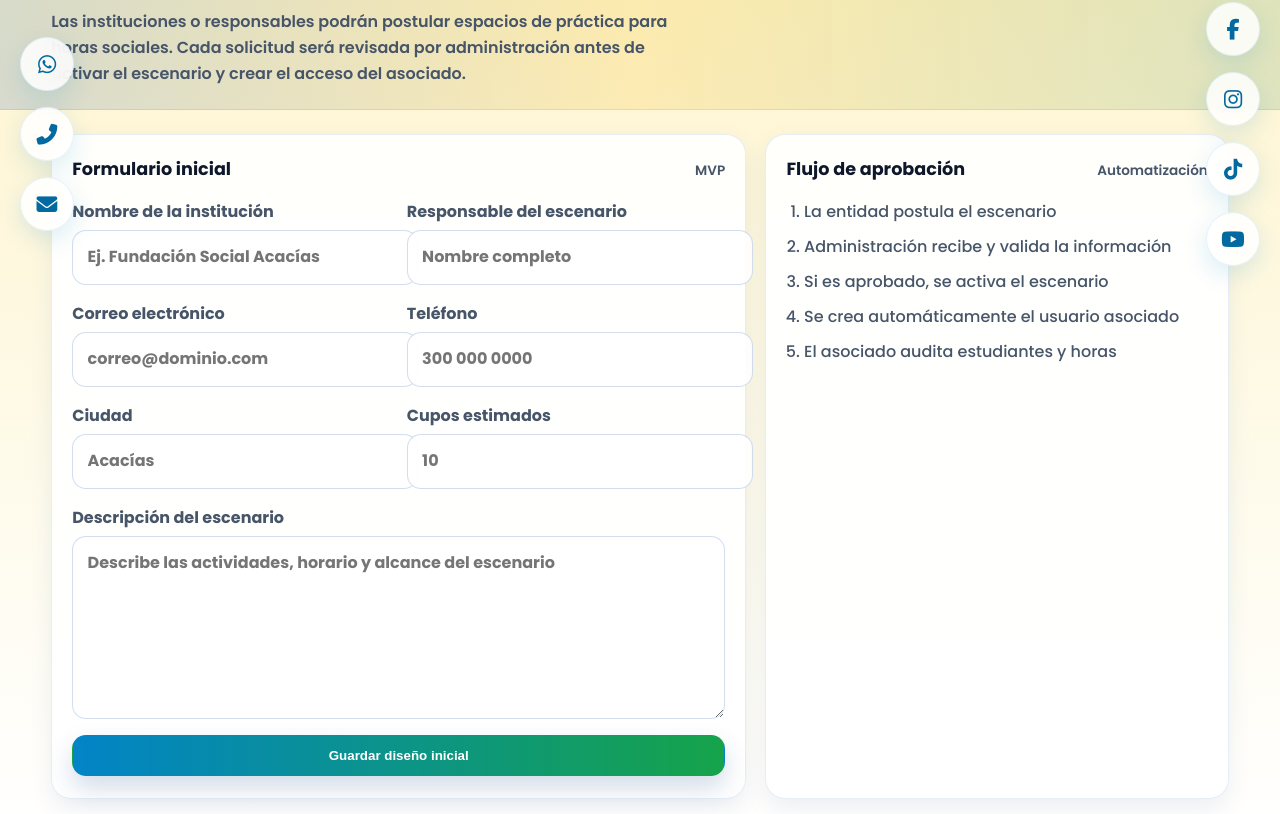
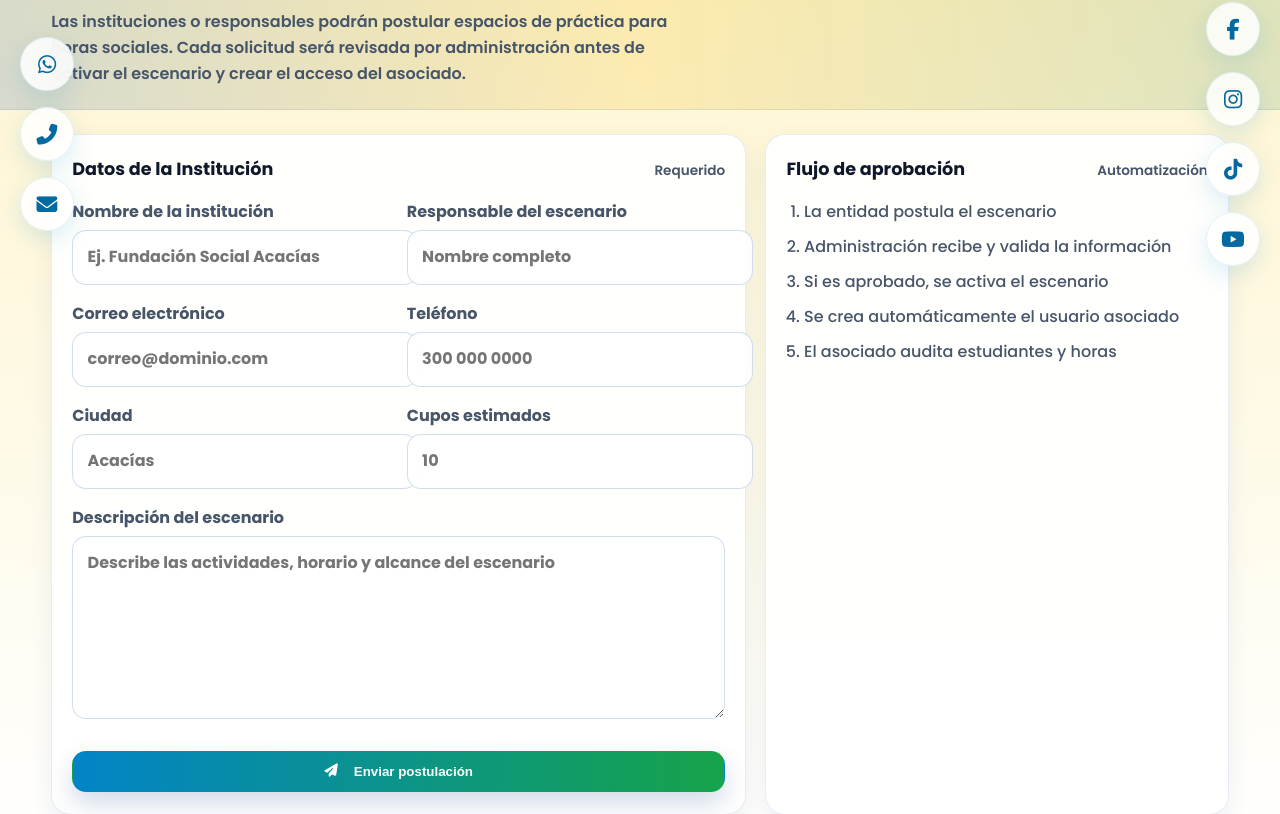
Before and after one commit to colsabiacacias2-crypto/colsabi-, a Next.js app: page /postular-escenario in a window 1280 px wide. Shown: the part 266-1080 px from the top of the page. Built offline with nearby package versions, Linux system fonts and the light colour scheme; no server answers.

Commit message:
feat: formulario funcional de postulacion de escenarios y transiciones de pagina en todo el sistema

```diff
--- a/app/api/public/scenario-applications/route.js
+++ b/app/api/public/scenario-applications/route.js
@@ -1,61 +1,60 @@
 import { NextResponse } from 'next/server'
+import { getPrisma } from '../../../../lib/prisma'
 import { z } from 'zod'
-import { corsPreflight, resolveCorsHeaders } from '../../../../lib/security/cors'
-import { assertJsonRequest, enforceRateLimit, getClientIp, sanitizePayload } from '../../../../lib/security/request'
-import { hasDatabase, getPrisma } from '../../../../lib/prisma'
 
+// Esquema de validación para los datos entrantes
 const applicationSchema = z.object({
-  organizationName: z.string().min(2).max(160),
-  contactName: z.string().min(2).max(160),
-  contactEmail: z.string().email().max(180),
-  contactPhone: z.string().min(7).max(40),
-  city: z.string().min(2).max(80),
-  address: z.string().min(2).max(180).optional().or(z.literal('')),
-  capacity: z.coerce.number().int().positive().max(500).optional(),
-  description: z.string().min(30).max(2000)
+  organizationName: z.string().min(3, "El nombre de la institución es muy corto"),
+  contactName: z.string().min(3, "El nombre del responsable es muy corto"),
+  contactEmail: z.string().email("Correo electrónico inválido"),
+  contactPhone: z.string().min(7, "El teléfono no es válido"),
+  city: z.string().min(3, "La ciudad es muy corta"),
+  capacity: z.coerce.number().int().min(1, "Debe haber al menos 1 cupo").optional().default(10),
+  description: z.string().min(20, "La descripción debe ser más detallada")
 })
 
-export async function OPTIONS(request) {
-  return corsPreflight(request)
-}
+export async function POST(req) {
+  try {
+    const body = await req.json()
 
-export async function POST(request) {
-  const origin = request.headers.get('origin') || ''
-  const headers = resolveCorsHeaders(origin)
-
-  try {
-    enforceRateLimit(`public:scenario-application:${getClientIp(request)}`)
-    assertJsonRequest(request)
-
-    const input = sanitizePayload(await request.json())
-    const payload = applicationSchema.parse(input)
-
-    if (!hasDatabase()) {
-      return NextResponse.json({ error: 'Database not configured' }, { status: 503, headers })
+    // 1. Validar los datos con Zod
+    const result = applicationSchema.safeParse(body)
+    if (!result.success) {
+      return NextResponse.json(
+        { error: 'Datos inválidos', details: result.error.flatten().fieldErrors },
+        { status: 400 }
+      )
     }
 
+    const data = result.data
+
+    // 2. Conectar a la base de datos y guardar la postulación
     const prisma = getPrisma()
-    const created = await prisma.scenarioApplication.create({
+
+    const newApplication = await prisma.scenarioApplication.create({
       data: {
-        organizationName: payload.organizationName,
-        contactName: payload.contactName,
-        contactEmail: payload.contactEmail,
-        contactPhone: payload.contactPhone,
-        city: payload.city,
-        address: payload.address || null,
-        capacity: payload.capacity ?? null,
-        description: payload.description
+        organizationName: data.organizationName,
+        contactName: data.contactName,
+        contactEmail: data.contactEmail,
+        contactPhone: data.contactPhone,
+        city: data.city,
+        capacity: data.capacity,
+        description: data.description,
+        status: 'PENDING'
       }
     })
 
-    return NextResponse.json({ ok: true, id: created.id }, { headers })
+    // 3. Devolver respuesta exitosa
+    return NextResponse.json(
+      { message: 'Postulación enviada con éxito', id: newApplication.id },
+      { status: 201 }
+    )
+
   } catch (error) {
-    const message = error instanceof Error ? error.message : 'Invalid request'
-
-    if (message === 'Too many requests') {
-      return NextResponse.json({ error: message }, { status: 429, headers })
-    }
-
-    return NextResponse.json({ error: 'Bad request' }, { status: 400, headers })
+    console.error('Error al guardar la postulación:', error)
+    return NextResponse.json(
+      { error: 'Error interno del servidor al procesar la solicitud' },
+      { status: 500 }
+    )
   }
 }
--- a/app/globals.css
+++ b/app/globals.css
@@ -18,6 +18,13 @@
   --transition-smooth: cubic-bezier(0.25, 1, 0.5, 1);
   --font-main: var(--font-poppins), 'Segoe UI', Tahoma, Geneva, Verdana, sans-serif;
   --font-heading: var(--font-montserrat), 'Segoe UI', Tahoma, Geneva, Verdana, sans-serif;
+}
+
+/* Page transitions */
+.page-transition {
+  min-height: 100vh;
+  display: flex;
+  flex-direction: column;
 }
 *{box-sizing:border-box}
 html,body{margin:0;padding:0;scroll-behavior:smooth}
--- a/app/postular-escenario/page.js
+++ b/app/postular-escenario/page.js
@@ -1,12 +1,77 @@
+'use client'
 import Link from 'next/link'
+import { useState } from 'react'
 
 export default function PostularEscenarioPage() {
+  const [formData, setFormData] = useState({
+    organizationName: '',
+    contactName: '',
+    contactEmail: '',
+    contactPhone: '',
+    city: '',
+    capacity: '',
+    description: ''
+  })
+
+  const [loading, setLoading] = useState(false)
+  const [error, setError] = useState(null)
+  const [success, setSuccess] = useState(false)
+
+  const handleChange = (e) => {
+    const { name, value } = e.target
+    setFormData(prev => ({ ...prev, [name]: value }))
+  }
+
+  const handleSubmit = async (e) => {
+    e.preventDefault()
+    setLoading(true)
+    setError(null)
+    setSuccess(false)
+
+    try {
+      const res = await fetch('/api/public/scenario-applications', {
+        method: 'POST',
+        headers: { 'Content-Type': 'application/json' },
+        body: JSON.stringify(formData)
+      })
+
+      const data = await res.json()
+
+      if (!res.ok) {
+        if (data.details) {
+          const firstError = Object.values(data.details)[0][0]
+          throw new Error(firstError || 'Error al validar los datos')
+        }
+        throw new Error(data.error || 'Ocurrió un error al enviar la postulación')
+      }
+
+      setSuccess(true)
+      setFormData({
+        organizationName: '',
+        contactName: '',
+        contactEmail: '',
+        contactPhone: '',
+        city: '',
+        capacity: '',
+        description: ''
+      })
+
+      // Auto-ocultar el mensaje de éxito después de 5 segundos
+      setTimeout(() => setSuccess(false), 5000)
+
+    } catch (err) {
+      setError(err.message)
+    } finally {
+      setLoading(false)
+    }
+  }
+
   return (
     <main className="workspace-page workspace-page--public">
       <section className="workspace-public-hero">
         <div className="container workspace-public-hero__wrap">
           <div>
-            <span className="workspace-topbar__eyebrow">Nuevo apartado público</span>
+            <span className="workspace-topbar__eyebrow">Formulario de Convenio</span>
             <h1>Postulación de escenarios de práctica</h1>
             <p>
               Las instituciones o responsables podrán postular espacios de práctica para horas sociales.
@@ -20,43 +85,71 @@ export default function PostularEscenarioPage() {
       <section className="container workspace-public-grid">
         <article className="workspace-panel">
           <div className="workspace-panel__header">
-            <h2>Formulario inicial</h2>
-            <span>MVP</span>
+            <h2>Datos de la Institución</h2>
+            <span>Requerido</span>
           </div>
-          <form className="workspace-form">
+
+          {success && (
+            <div style={{ background: '#dcfce7', color: '#065f46', padding: '1rem', borderRadius: '8px', marginBottom: '1rem', display: 'flex', alignItems: 'center', gap: '0.5rem' }}>
+              <i className="fa-solid fa-circle-check"></i>
+              <span>¡Postulación enviada con éxito! El administrador la revisará pronto.</span>
+            </div>
+          )}
+
+          {error && (
+            <div style={{ background: '#fee2e2', color: '#991b1b', padding: '1rem', borderRadius: '8px', marginBottom: '1rem', display: 'flex', alignItems: 'center', gap: '0.5rem' }}>
+              <i className="fa-solid fa-circle-exclamation"></i>
+              <span>{error}</span>
+            </div>
+          )}
+
+          <form className="workspace-form" onSubmit={handleSubmit}>
             <div className="workspace-form__grid">
               <label>
                 <span>Nombre de la institución</span>
-                <input type="text" placeholder="Ej. Fundación Social Acacías" />
+                <input required type="text" name="organizationName" value={formData.organizationName} onChange={handleChange} placeholder="Ej. Fundación Social Acacías" />
               </label>
               <label>
                 <span>Responsable del escenario</span>
-                <input type="text" placeholder="Nombre completo" />
+                <input required type="text" name="contactName" value={formData.contactName} onChange={handleChange} placeholder="Nombre completo" />
               </label>
               <label>
                 <span>Correo electrónico</span>
-                <input type="email" placeholder="correo@dominio.com" />
+                <input required type="email" name="contactEmail" value={formData.contactEmail} onChange={handleChange} placeholder="correo@dominio.com" />
               </label>
               <label>
                 <span>Teléfono</span>
-                <input type="text" placeholder="300 000 0000" />
+                <input required type="tel" name="contactPhone" value={formData.contactPhone} onChange={handleChange} placeholder="300 000 0000" />
               </label>
               <label>
                 <span>Ciudad</span>
-                <input type="text" placeholder="Acacías" />
+                <input required type="text" name="city" value={formData.city} onChange={handleChange} placeholder="Acacías" />
               </label>
               <label>
                 <span>Cupos estimados</span>
-                <input type="number" placeholder="10" />
+                <input required type="number" min="1" name="capacity" value={formData.capacity} onChange={handleChange} placeholder="10" />
               </label>
             </div>
             <label>
               <span>Descripción del escenario</span>
-              <textarea rows="6" placeholder="Describe las actividades, horario y alcance del escenario"></textarea>
+              <textarea required rows="6" name="description" value={formData.description} onChange={handleChange} placeholder="Describe las actividades, horario y alcance del escenario"></textarea>
             </label>
-            <button type="button" className="workspace-btn workspace-btn--primary">Guardar diseño inicial</button>
+
+            <button
+              type="submit"
+              className="workspace-btn workspace-btn--primary"
+              disabled={loading}
+              style={{ width: '100%', marginTop: '1rem', opacity: loading ? 0.7 : 1 }}
+            >
+              {loading ? (
+                <><i className="fa-solid fa-spinner fa-spin" style={{ marginRight: '8px' }}></i> Enviando postulación...</>
+              ) : (
+                <><i className="fa-solid fa-paper-plane" style={{ marginRight: '8px' }}></i> Enviar postulación</>
+              )}
+            </button>
           </form>
         </article>
+
         <article className="workspace-panel">
           <div className="workspace-panel__header">
             <h2>Flujo de aprobación</h2>
--- /dev/null
+++ b/app/template.js
@@ -0,0 +1,24 @@
+'use client'
+
+import { useEffect, useState } from 'react'
+
+export default function Template({ children }) {
+  const [mounted, setMounted] = useState(false)
+
+  useEffect(() => {
+    setMounted(true)
+  }, [])
+
+  return (
+    <div
+      className="page-transition"
+      style={{
+        opacity: mounted ? 1 : 0,
+        transform: mounted ? 'translateY(0)' : 'translateY(10px)',
+        transition: 'opacity 0.4s ease-out, transform 0.4s ease-out'
+      }}
+    >
+      {children}
+    </div>
+  )
+}
```
